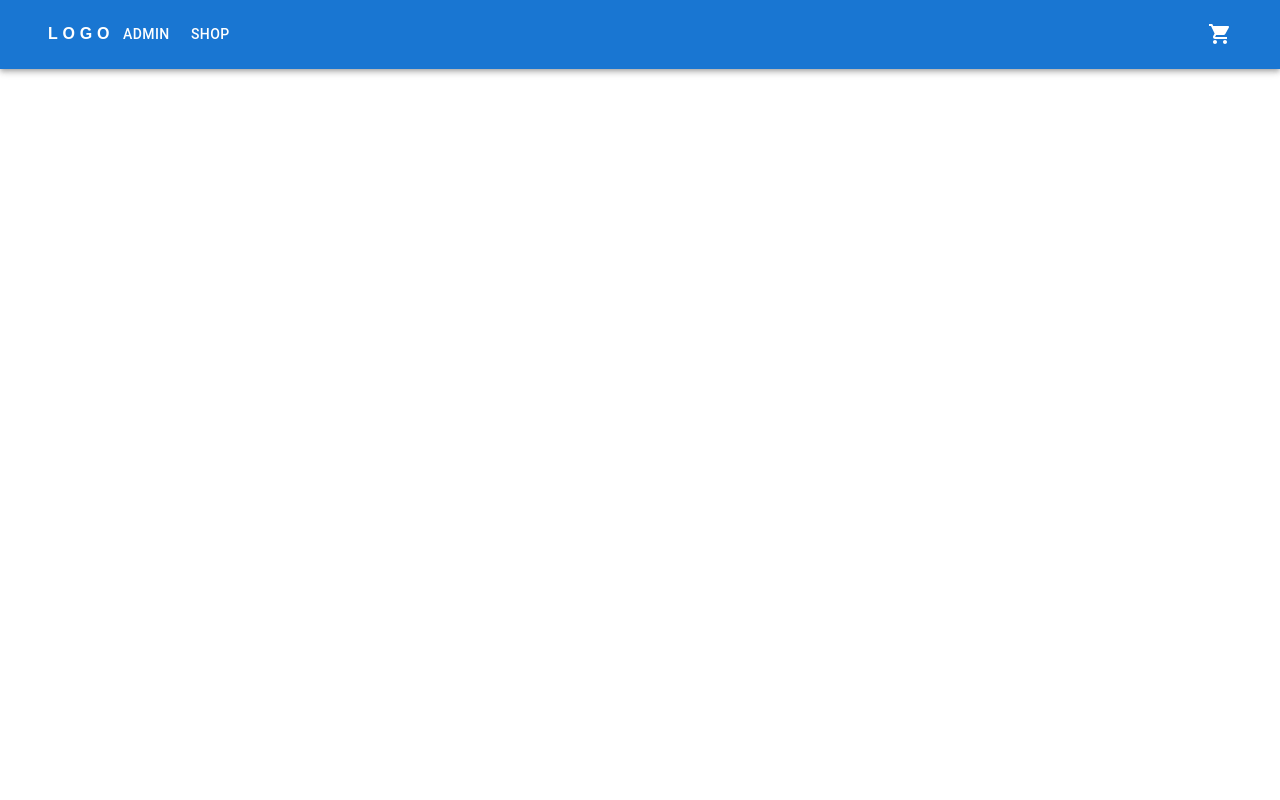
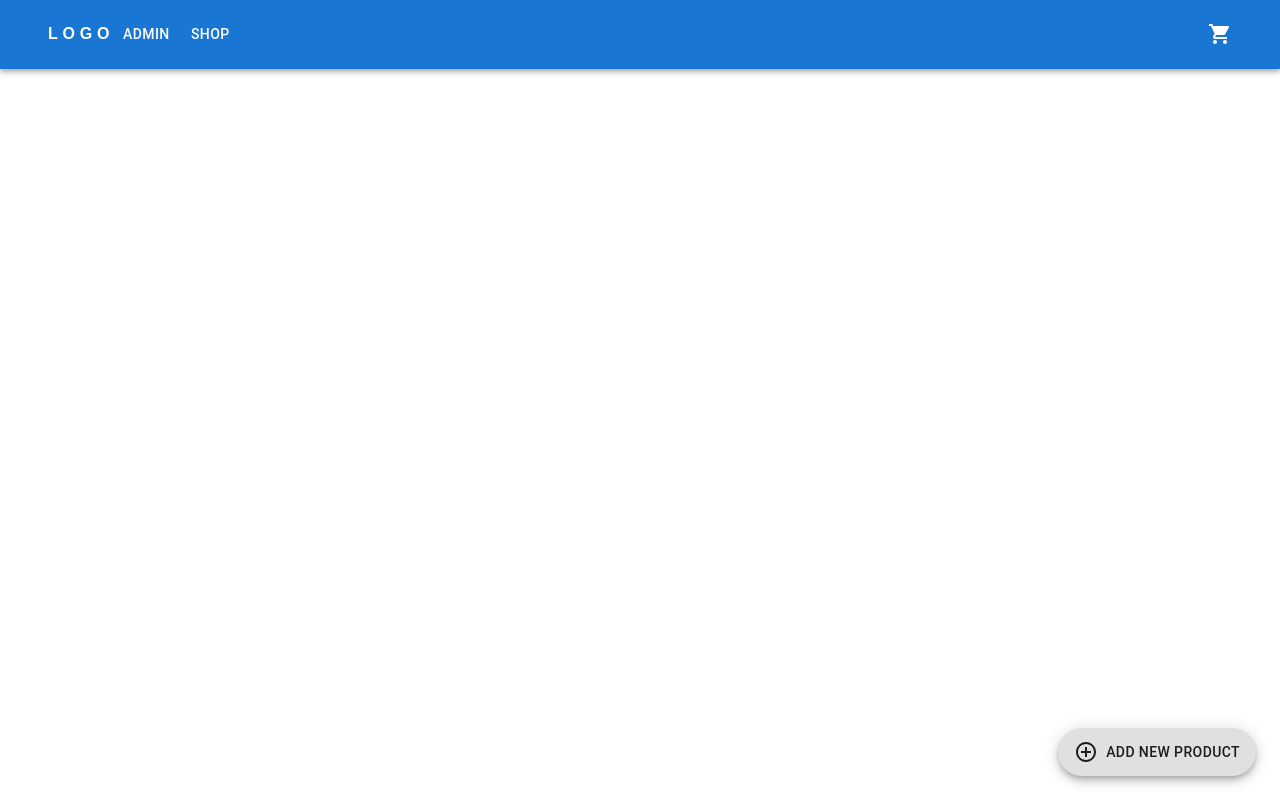
Before and after one commit to rtksdisha/ecommerce-site, a React (Create React App) app: page / in a window 1280 px wide. Both pictures are taken after a click on the button "ADMIN". Built offline with nearby package versions, Linux system fonts and the light colour scheme.

Commit message:
Add boiler for admin page pop-up

```diff
--- a/src/App.js
+++ b/src/App.js
@@ -1,7 +1,23 @@
+import { Fragment, useState } from "react";
 import Navbar from "./components/navbar";
+import AdminPage from "./pages/AdminPage";
 
 function App() {
-  return <Navbar />;
+  //This is a hook
+  const [isAdminVisible, setIsAdminVisible] = useState(false);
+
+  return (
+    <Fragment>
+      {/* renders navbar.jsx from components */}
+      <Navbar setAdminVisible={setIsAdminVisible} />
+
+      {isAdminVisible && (
+        // {/* renders AdminPage.jsx from components */}
+        <AdminPage />
+      )}
+
+    </Fragment>
+  );
 }
 
 export default App;
--- a/src/components/navbar.jsx
+++ b/src/components/navbar.jsx
@@ -8,7 +8,7 @@ import MenuIcon from "@mui/icons-material/Menu";
 import Button from "@mui/material/Button";
 import ShoppingCartIcon from "@mui/icons-material/ShoppingCart";
 
-const Navbar = () => {
+const Navbar = ({setAdminVisible}) => {
   return (
     <AppBar position="static">
       <Container maxWidth="x1">
@@ -40,7 +40,7 @@ const Navbar = () => {
             </IconButton>
           </Box>
           <Box sx={{ flexGrow: 1, display: { xs: "none", md: "flex" } }}>
-            <Button sx={{ my: 2, color: "white", display: "block" }}>
+            <Button onClick={() => setAdminVisible(true)} sx={{ my: 2, color: "white", display: "block" }}>
               Admin
             </Button>
             <Button sx={{ my: 2, color: "white", display: "block" }}>
--- /dev/null
+++ b/src/modals.jsx
@@ -0,0 +1,13 @@
+import { Dialog, DialogContent, DialogTitle } from "@mui/material";
+
+const AddProductModal = ({ open, close }) => {
+  return (
+    //The pop up dialog that that shows to add a new product
+    <Dialog open={open} onClose={close}>
+      <DialogTitle> Enter a New Product</DialogTitle>
+      <DialogContent></DialogContent>
+    </Dialog>
+  );
+};
+
+export default AddProductModal;
--- /dev/null
+++ b/src/pages/AdminPage.jsx
@@ -0,0 +1,31 @@
+import { Box, Fab } from "@mui/material";
+import { AddCircleOutline } from "@mui/icons-material";
+import { useState } from "react";
+import AddProductModal from "../modals";
+
+const AdminPage = () => {
+  const [isAddProductVisible, setIsAddProductVisible] = useState(false);
+
+  return (
+    <Box>
+      <Fab
+        variant="extended"
+        onClick={() => setIsAddProductVisible(true)}
+        sx={{
+          position: "absolute",
+          bottom: "24px",
+          right: "24px",
+        }}
+      >
+        <AddCircleOutline sx={{ mr: 1 }} />
+        Add New Product
+      </Fab>
+      <AddProductModal
+        open={isAddProductVisible}
+        close={() => setIsAddProductVisible(false)}
+      />
+    </Box>
+  );
+};
+
+export default AdminPage;
```
